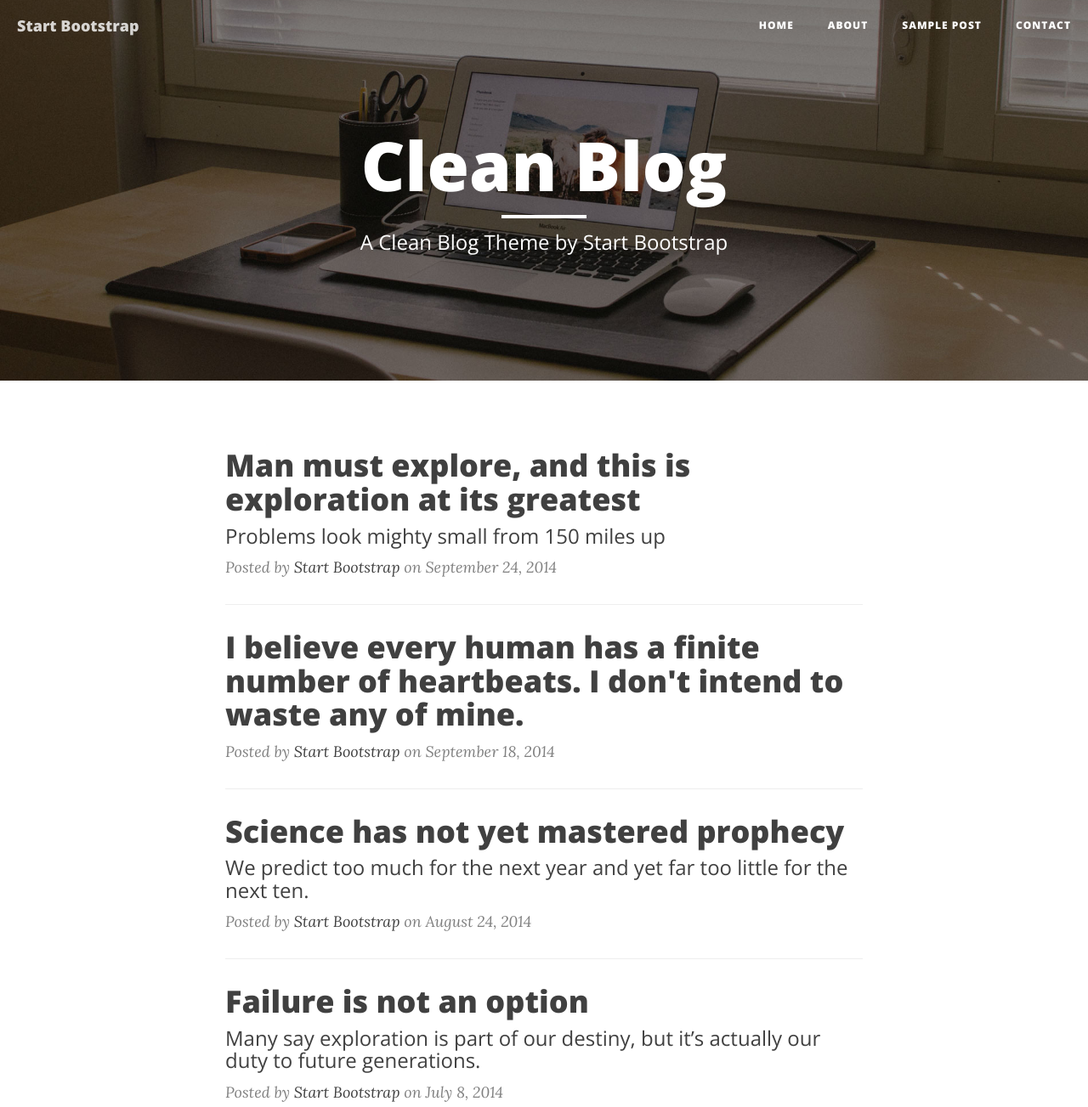
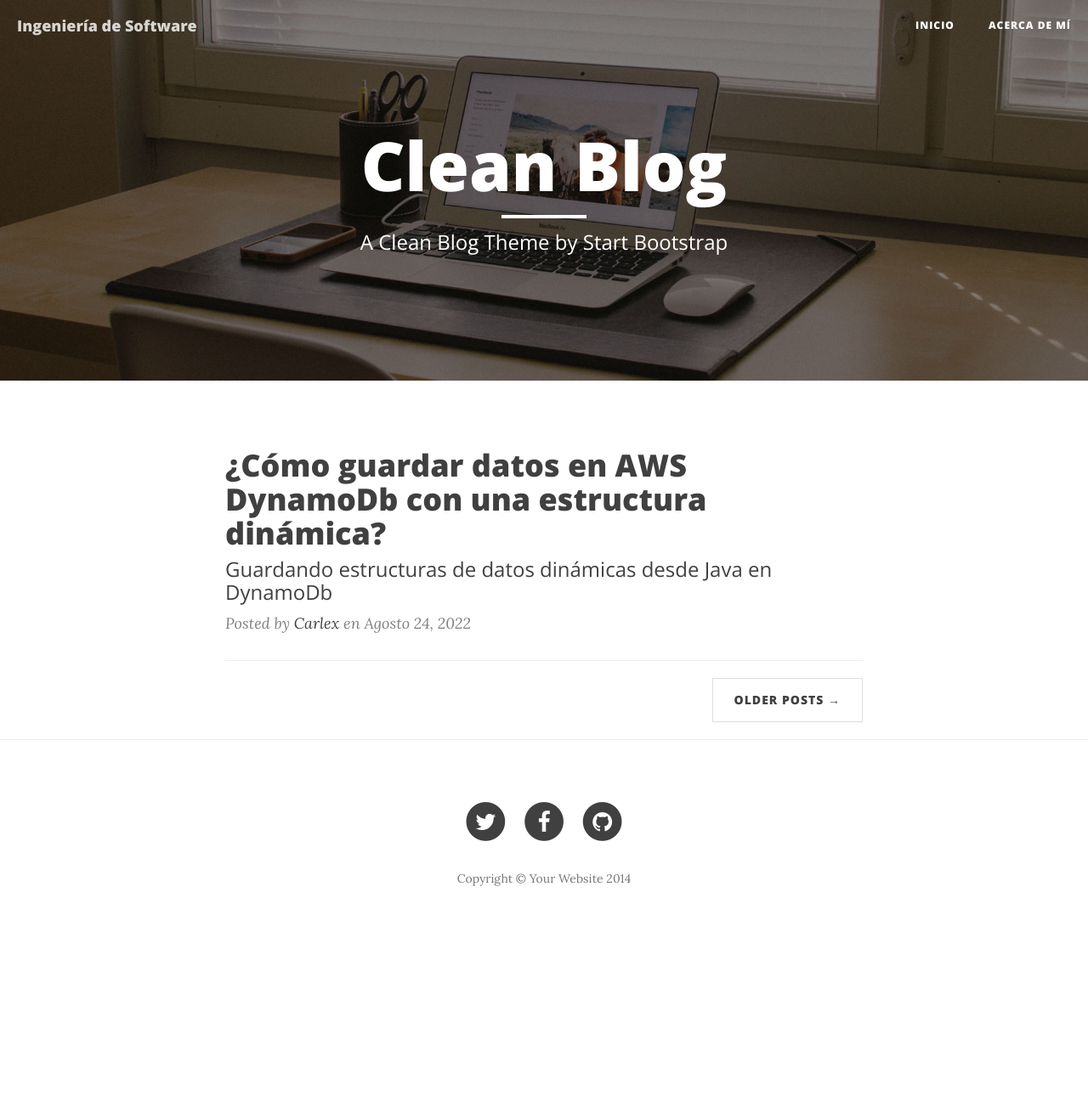
Before and after one commit to carlex05/tech-blog, a plain HTML site: page index.html in a window 1280 px wide. Shown: the top 1303 px of the page at 85% size. After the commit the page ends 1110 px from the top, so only its background shows below. Drawn offline with nearby package versions, Linux system fonts and the light colour scheme.

Commit message:
Modificando el index

```diff
--- a/index.html
+++ b/index.html
@@ -9,7 +9,7 @@
     <meta name="description" content="">
     <meta name="author" content="">
 
-    <title>Clean Blog</title>
+    <title>Blog de Ingeníería de Software</title>
 
     <!-- Bootstrap Core CSS -->
     <link href="css/bootstrap.min.css" rel="stylesheet">
@@ -44,23 +44,17 @@
                     <span class="icon-bar"></span>
                     <span class="icon-bar"></span>
                 </button>
-                <a class="navbar-brand" href="index.html">Start Bootstrap</a>
+                <a class="navbar-brand" href="index.html">Ingeniería de Software</a>
             </div>
 
             <!-- Collect the nav links, forms, and other content for toggling -->
             <div class="collapse navbar-collapse" id="bs-example-navbar-collapse-1">
                 <ul class="nav navbar-nav navbar-right">
                     <li>
-                        <a href="index.html">Home</a>
+                        <a href="index.html">Inicio</a>
                     </li>
                     <li>
-                        <a href="about.html">About</a>
-                    </li>
-                    <li>
-                        <a href="post.html">Sample Post</a>
-                    </li>
-                    <li>
-                        <a href="contact.html">Contact</a>
+                        <a href="about.html">Acerca de mí</a>
                     </li>
                 </ul>
             </div>
@@ -92,47 +86,15 @@
                 <div class="post-preview">
                     <a href="post.html">
                         <h2 class="post-title">
-                            Man must explore, and this is exploration at its greatest
+                            ¿Cómo guardar datos en AWS DynamoDb con una estructura dinámica?
                         </h2>
                         <h3 class="post-subtitle">
-                            Problems look mighty small from 150 miles up
+                            Guardando estructuras de datos dinámicas desde Java en DynamoDb
                         </h3>
                     </a>
-                    <p class="post-meta">Posted by <a href="#">Start Bootstrap</a> on September 24, 2014</p>
+                    <p class="post-meta">Posted by <a href="#">Carlex</a> en Agosto 24, 2022</p>
                 </div>
-                <hr>
-                <div class="post-preview">
-                    <a href="post.html">
-                        <h2 class="post-title">
-                            I believe every human has a finite number of heartbeats. I don't intend to waste any of mine.
-                        </h2>
-                    </a>
-                    <p class="post-meta">Posted by <a href="#">Start Bootstrap</a> on September 18, 2014</p>
-                </div>
-                <hr>
-                <div class="post-preview">
-                    <a href="post.html">
-                        <h2 class="post-title">
-                            Science has not yet mastered prophecy
-                        </h2>
-                        <h3 class="post-subtitle">
-                            We predict too much for the next year and yet far too little for the next ten.
-                        </h3>
-                    </a>
-                    <p class="post-meta">Posted by <a href="#">Start Bootstrap</a> on August 24, 2014</p>
-                </div>
-                <hr>
-                <div class="post-preview">
-                    <a href="post.html">
-                        <h2 class="post-title">
-                            Failure is not an option
-                        </h2>
-                        <h3 class="post-subtitle">
-                            Many say exploration is part of our destiny, but it’s actually our duty to future generations.
-                        </h3>
-                    </a>
-                    <p class="post-meta">Posted by <a href="#">Start Bootstrap</a> on July 8, 2014</p>
-                </div>
+
                 <hr>
                 <!-- Pager -->
                 <ul class="pager">
```
